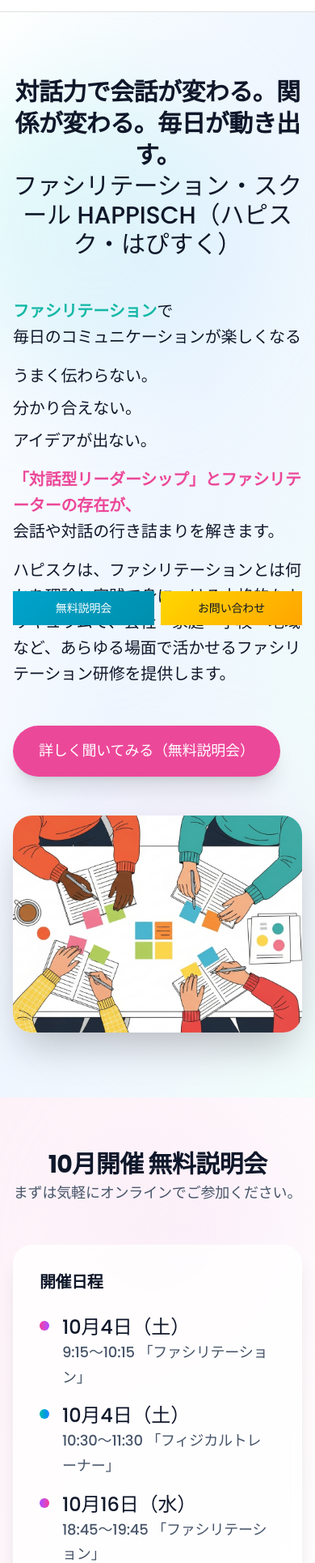
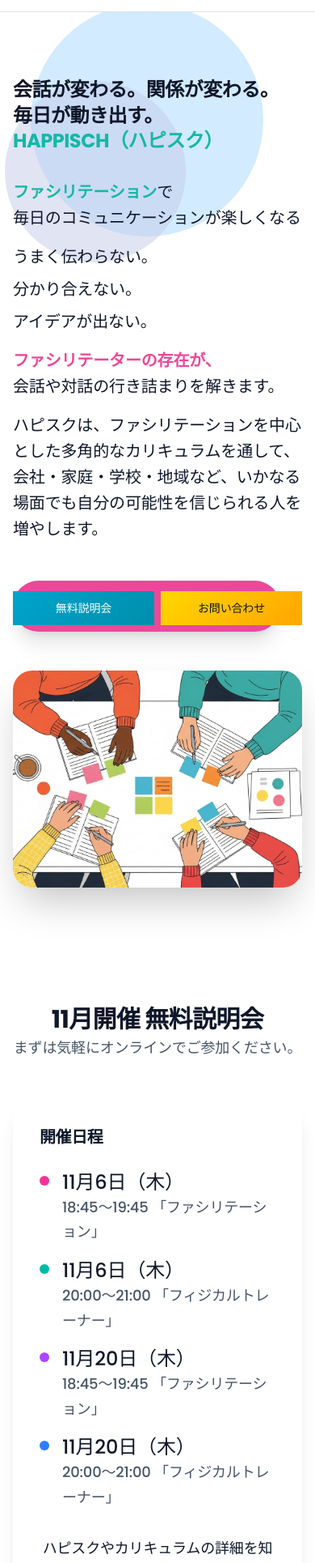
Before and after one commit to nakano-happiob/happisc2-, a Next.js app: page / in a window 390 px wide. Shown: the part 60-1990 px from the top of the page at 81% size. Built offline with nearby package versions, Linux system fonts and the light colour scheme.

Commit message:
fix: 25.10/17.12:30

```diff
--- a/app/components/AboutCompany.jsx
+++ b/app/components/AboutCompany.jsx
@@ -1,6 +1,6 @@
 export default function AboutCompany(){
   return (
-    <section id="about-company" className="section-space bg-white">
+    <section id="about-company" className="section-space bg-transparent">
       <div className="container-live">
         <div className="text-center mb-section">
           <h2 className="title-lg">ハピオブについて</h2>
--- a/app/components/AboutDialogue.jsx
+++ b/app/components/AboutDialogue.jsx
@@ -1,13 +1,13 @@
 export default function AboutDialogue(){
   return (
-    <section id="about" className="section-space relative" style={{background: 'var(--brand-teal-soft)'}}>
+    <section id="about" className="section-space relative bg-transparent">
       {/* 背景画像エリア（後で画像挿入予定） */}
-      <div className="absolute inset-0 bg-gradient-to-br from-teal-50/80 to-blue-50/80"></div>
+      <div className="absolute inset-0 bg-transparent"></div>
 
       <div className="container-live relative z-10">
         <div className="text-center">
           {/* added keyword: ファシリテーションとは */}
-          <h2 className="title-lg mb-12">なぜ今、ファシリテーションと対話力が必要か？</h2>
+          <h2 className="title-lg mb-12">なぜ今、ファシリテーションが必要か？</h2>
 
           <div className="max-w-4xl mx-auto">
             <div className="bg-white/90 backdrop-blur-sm rounded-3xl p-12 shadow-lg">
@@ -15,13 +15,13 @@
                 {/* added keyword: 対話, 研修 */}
                 <p>ハピオブではこれまで、企業・学校・地域など、150を超える場面で<br/>対話研修の場づくりをデザインしてきました。</p>
                 {/* added keyword: ファシリテーション */}
-                <p>また、どの場面でもファシリテーションを活用し、ファシリテーターが進行役を務め、<br/>コミュニケーションの円滑化を図ってきました。</p>
+                <p>また、どの場面でもファシリテーションを活用し、<br/>コミュニケーションの円滑化を図ってきました。</p>
                 <p>その場にいる人が安心して本音を出しあい、集中して対話ができる。<br/>"見えない舵取り"をすることで、新しい気付きが生まれます。</p>
-                <p>ただ、仕事や日常のあらゆる議論は、言い合いや沈黙になりがちです。<br/>AIなどの技術が進歩しても、この問題は解決しません。</p>
+                <p>一方、仕事や日常のあらゆる議論は、言い合いや沈黙になりがちです。<br/>AIなどの技術が進歩しても、この問題は解決しません。</p>
                 {/* added keyword: ファシリテーションとは */}
-                <p>だからこそ今、<span style={{color: 'var(--brand-pink)'}}>ファシリテーションとは何か</span>を理解し、<br/>ファシリテーターの存在が注目されています。</p>
+                <p>だからこそ今、<span style={{color: 'var(--brand-pink)'}}>ファシリテーションとは何か</span>を理解した、<br/>ファシリテーターの存在が注目されています。</p>
                 {/* added keyword: 対話型リーダーシップ */}
-                <p>あらゆる場面で活躍する対話型リーダーシップを持つファシリテーターが増えることで、<br/>会社・学校・地域もますます豊かになります。</p>
+                <p>あらゆる場面で活躍するファシリテーターが増えることで、<br/>会社・学校・地域もますます豊かになります。</p>
                 <p>あなたもファシリテーターの一人として、<br/>持続可能なコミュニティづくりに貢献してみませんか？</p>
               </div>
             </div>
--- a/app/components/Benefits.jsx
+++ b/app/components/Benefits.jsx
@@ -96,37 +96,37 @@
       title: "「学習歴」に着目",
       subtitle: "あなただけの学習記録",
       desc: "受講した背景や目指す姿に合わせ、あなたの「学習歴」を残します",
-      color: "bg-gradient-to-br from-pink-500 to-pink-600",
-      bgColor: "bg-pink-50"
+      color: "bg-pink-500",
+      bgColor: "bg-transparent"
     },
     {
       number: "02",
       title: "柔軟な受講形式",
       subtitle: "ライフスタイルに合わせて",
-      desc: "対面・オンライン であなたのライフスタイルに合わせて選択",
-      color: "bg-gradient-to-br from-orange-500 to-orange-600",
-      bgColor: "bg-orange-50"
+      desc: "オンライン中心であなたのライフスタイルに合わせて受講できます",
+      color: "bg-orange-500",
+      bgColor: "bg-transparent"
     },
     {
       number: "03",
       title: "少人数制カリキュラム",
       subtitle: "一人ひとりに丁寧な指導",
       desc: "一人ひとりに目が届く人数で丁寧な指導を受けられます。",
-      color: "bg-gradient-to-br from-teal-500 to-teal-600",
-      bgColor: "bg-teal-50"
+      color: "bg-teal-500",
+      bgColor: "bg-transparent"
     },
     {
       number: "04",
       title: "フォロー制度",
       subtitle: "継続的なサポート体制",
       desc: "カリキュラムや受講終了後の個別相談も可能です。",
-      color: "bg-gradient-to-br from-purple-500 to-purple-600",
-      bgColor: "bg-purple-50"
+      color: "bg-purple-500",
+      bgColor: "bg-transparent"
     }
   ];
 
   return (
-    <section id="benefits" className="section-space bg-gradient">
+    <section id="benefits" className="section-space bg-transparent">
       <div className="container-live">
         <div className="text-center mb-section">
           <h2 className="title-lg">ハピスクの特徴</h2>
--- a/app/components/Closing.jsx
+++ b/app/components/Closing.jsx
@@ -1,11 +1,6 @@
 export default function Closing(){
   return (
-    <section id="closing" className="section-space text-center relative overflow-hidden" style={{background: 'linear-gradient(135deg, #ffffff 0%, #f8fafc 50%, #e2e8f0 100%)'}}>
-      {/* Background decorations */}
-      <div className="absolute inset-0">
-        <div className="absolute top-20 right-20 w-96 h-96 bg-gradient-to-br from-teal-200 to-blue-200 rounded-full opacity-20 blur-3xl"></div>
-        <div className="absolute bottom-20 left-20 w-80 h-80 bg-gradient-to-br from-pink-200 to-purple-200 rounded-full opacity-20 blur-3xl"></div>
-      </div>
+    <section id="closing" className="section-space text-center relative overflow-hidden bg-transparent">
 
       <div className="container-live relative z-10">
         <div className="content-width">
--- a/app/components/Curriculum.jsx
+++ b/app/components/Curriculum.jsx
@@ -71,7 +71,7 @@
   ];
 
   return (
-    <section id="curriculum" className="section-space bg-white">
+    <section id="curriculum" className="section-space bg-transparent">
       <div className="container-live">
         <div className="text-center mb-section">
           <h2 className="title-lg">カリキュラム</h2>
@@ -106,7 +106,7 @@
 
                     <div className="flex-1 pt-6 md:pt-2">
                       <div className="flex items-start mb-2 md:mb-3">
-                        <div className={`w-3 h-3 bg-gradient-to-r ${subject.color} rounded-full mr-3 flex-shrink-0 mt-1`}></div>
+                        <div className={`w-3 h-3 ${subject.color} rounded-full mr-3 flex-shrink-0 mt-1`}></div>
                         <h4 className="text-sm md:text-lg break-words" style={{
                           color: '#0F172A',
                           fontWeight: '900',
@@ -155,7 +155,7 @@
 
                     <div className="flex-1 pt-6 md:pt-2">
                       <div className="flex items-start mb-2 md:mb-3">
-                        <div className={`w-3 h-3 bg-gradient-to-r ${subject.color} rounded-full mr-3 flex-shrink-0 mt-1`}></div>
+                        <div className={`w-3 h-3 ${subject.color} rounded-full mr-3 flex-shrink-0 mt-1`}></div>
                         <h4 className="text-sm md:text-lg break-words" style={{
                           color: '#0F172A',
                           fontWeight: '900',
--- a/app/components/FAQ.jsx
+++ b/app/components/FAQ.jsx
@@ -41,7 +41,7 @@
   };
 
   return (
-    <section id="faq" className="section-space bg-white">
+    <section id="faq" className="section-space bg-transparent">
       <div className="container-live">
         <div className="text-center mb-section">
           <h2 className="title-lg">よくある質問</h2>
--- a/app/components/FirstTermSchedule.jsx
+++ b/app/components/FirstTermSchedule.jsx
@@ -1,11 +1,6 @@
 export default function FirstTermSchedule(){
   return (
-    <section className="py-16 bg-gradient-to-br from-white to-blue-50 relative overflow-hidden">
-      {/* Background decorations */}
-      <div className="absolute top-0 left-0 w-full h-full">
-        <div className="absolute top-10 right-10 w-64 h-64 bg-gradient-to-br from-blue-200 to-teal-200 rounded-full opacity-20 blur-3xl"></div>
-        <div className="absolute bottom-10 left-10 w-56 h-56 bg-gradient-to-br from-purple-200 to-pink-200 rounded-full opacity-20 blur-3xl"></div>
-      </div>
+    <section className="py-16 bg-transparent relative overflow-hidden">
 
       <div className="max-w-4xl mx-auto px-4 sm:px-6 lg:px-8 relative z-10">
         <div className="text-center mb-12">
--- a/app/components/FreeInfoSession.jsx
+++ b/app/components/FreeInfoSession.jsx
@@ -1,16 +1,11 @@
 export default function FreeInfoSession(){
   return (
-    <section className="py-16 bg-gradient-to-br from-pink-50 to-white relative overflow-hidden">
-      {/* Background decorations */}
-      <div className="absolute top-0 left-0 w-full h-full">
-        <div className="absolute top-10 right-10 w-64 h-64 bg-gradient-to-br from-pink-200 to-purple-200 rounded-full opacity-20 blur-3xl"></div>
-        <div className="absolute bottom-10 left-10 w-56 h-56 bg-gradient-to-br from-teal-200 to-blue-200 rounded-full opacity-20 blur-3xl"></div>
-      </div>
+    <section className="py-16 bg-transparent relative overflow-hidden">
 
       <div className="max-w-4xl mx-auto px-4 sm:px-6 lg:px-8 relative z-10">
         <div className="text-center mb-12">
           <h2 className="text-3xl lg:text-4xl font-bold mb-6" style={{color: '#0F172A'}}>
-            10月開催 無料説明会
+            11月開催 無料説明会
           </h2>
           <p className="text-lg mb-8" style={{color: '#475569'}}>
             まずは気軽にオンラインでご参加ください。
@@ -27,30 +22,30 @@
               <br/>
               <div className="space-y-4">
                  <div className="flex items-start">
-                   <div className="w-3 h-3 bg-gradient-to-r from-pink-500 to-purple-500 rounded-full mr-4 mt-2 flex-shrink-0"></div>
+                   <div className="w-3 h-3 bg-pink-500 rounded-full mr-4 mt-2 flex-shrink-0"></div>
                    <div>
-                     <p className="text-2xl font-semibold" style={{color: '#0F172A'}}>10月4日（土）</p>
-                     <p className="text-lg" style={{color: '#475569'}}>9:15〜10:15 「ファシリテーション」</p>
-                   </div>
-                 </div>
-                 <div className="flex items-start">
-                   <div className="w-3 h-3 bg-gradient-to-r from-teal-500 to-blue-500 rounded-full mr-4 mt-2 flex-shrink-0"></div>
-                   <div>
-                     <p className="text-2xl font-semibold" style={{color: '#0F172A'}}>10月4日（土）</p>
-                     <p className="text-lg" style={{color: '#475569'}}>10:30〜11:30 「フィジカルトレーナー」</p>
-                   </div>
-                 </div>
-                 <div className="flex items-start">
-                   <div className="w-3 h-3 bg-gradient-to-r from-purple-500 to-pink-500 rounded-full mr-4 mt-2 flex-shrink-0"></div>
-                   <div>
-                     <p className="text-2xl font-semibold" style={{color: '#0F172A'}}>10月16日（水）</p>
+                     <p className="text-2xl font-semibold" style={{color: '#0F172A'}}>11月6日（木）</p>
                      <p className="text-lg" style={{color: '#475569'}}>18:45〜19:45 「ファシリテーション」</p>
                    </div>
                  </div>
                  <div className="flex items-start">
-                   <div className="w-3 h-3 bg-gradient-to-r from-blue-500 to-teal-500 rounded-full mr-4 mt-2 flex-shrink-0"></div>
+                   <div className="w-3 h-3 bg-teal-500 rounded-full mr-4 mt-2 flex-shrink-0"></div>
                    <div>
-                     <p className="text-2xl font-semibold" style={{color: '#0F172A'}}>10月16日（水）</p>
+                     <p className="text-2xl font-semibold" style={{color: '#0F172A'}}>11月6日（木）</p>
+                     <p className="text-lg" style={{color: '#475569'}}>20:00〜21:00 「フィジカルトレーナー」</p>
+                   </div>
+                 </div>
+                 <div className="flex items-start">
+                   <div className="w-3 h-3 bg-purple-500 rounded-full mr-4 mt-2 flex-shrink-0"></div>
+                   <div>
+                     <p className="text-2xl font-semibold" style={{color: '#0F172A'}}>11月20日（木）</p>
+                     <p className="text-lg" style={{color: '#475569'}}>18:45〜19:45 「ファシリテーション」</p>
+                   </div>
+                 </div>
+                 <div className="flex items-start">
+                   <div className="w-3 h-3 bg-blue-500 rounded-full mr-4 mt-2 flex-shrink-0"></div>
+                   <div>
+                     <p className="text-2xl font-semibold" style={{color: '#0F172A'}}>11月20日（木）</p>
                      <p className="text-lg" style={{color: '#475569'}}>20:00〜21:00 「フィジカルトレーナー」</p>
                    </div>
                  </div>
--- a/app/components/Hero.jsx
+++ b/app/components/Hero.jsx
@@ -2,30 +2,21 @@
 
 export default function Hero(){
   return (
-    <section id="hero" className="py-20 bg-gradient-to-br from-white via-blue-50 to-teal-50 relative overflow-hidden">
-      {/* Background decorations */}
-      <div className="absolute top-0 left-0 w-full h-full">
-        <div className="absolute top-20 right-20 w-96 h-96 bg-gradient-to-br from-teal-200 to-blue-200 rounded-full opacity-30 blur-3xl"></div>
-        <div className="absolute bottom-20 left-20 w-80 h-80 bg-gradient-to-br from-pink-200 to-purple-200 rounded-full opacity-30 blur-3xl"></div>
-      </div>
+    <section id="hero" className="py-20 bg-transparent relative overflow-hidden">
 
       <div className="max-w-7xl mx-auto px-4 sm:px-6 lg:px-8 relative z-10">
-        {/* Main title centered */}
-        <div className="text-center mb-12">
-          <h1 className="text-3xl lg:text-5xl font-bold mb-4" style={{color: '#0F172A'}}>
-            {/* added keyword: 対話力 */}
-            対話力で会話が変わる。関係が変わる。毎日が動き出す。
-          </h1>
-          <p className="text-3xl lg:text-5xl font-bold" style={{color: '#0F172A'}}>
-            {/* added keyword: ファシリテーション */}
-            ファシリテーション・スクール HAPPISCH（ハピスク・はぴすく）
-          </p>
-        </div>
-
         {/* Two-column layout */}
         <div className="grid lg:grid-cols-2 gap-12 items-center max-w-6xl mx-auto">
           {/* Left: Text content */}
           <div className="space-y-6">
+            {/* Main title left-aligned */}
+            <div className="text-left mb-8 w-full">
+              <h1 className="text-2xl sm:text-3xl lg:text-5xl font-bold mb-4" style={{color: '#0F172A'}}>
+                <span className="whitespace-nowrap" style={{color: '#0F172A', fontWeight: 'bold'}}>会話が変わる。関係が変わる。</span><br/>
+                <span className="whitespace-nowrap" style={{color: '#0F172A', fontWeight: 'bold'}}>毎日が動き出す。</span><br/>
+                <span style={{color: '#14B8A6', fontWeight: 'bold'}}>HAPPISCH（ハピスク）</span>
+              </h1>
+            </div>
             <div className="space-y-4" style={{fontSize: '20px', lineHeight: '1.6'}}>
               <p>
                 <span style={{color: '#14B8A6', fontWeight: 'bold'}}>ファシリテーション</span>で<br/>
@@ -39,14 +30,12 @@
               </div>
 
               <p>
-                {/* added keyword: 対話型リーダーシップ */}
-                <strong style={{color: '#EC4899'}}>「対話型リーダーシップ」とファシリテーターの存在が、</strong><br/>
+                <strong style={{color: '#EC4899'}}>ファシリテーターの存在が、</strong><br/>
                 会話や対話の行き詰まりを解きます。
               </p>
 
               <p>
-                {/* added keyword: ファシリテーションとは, 研修 */}
-                ハピスクは、ファシリテーションとは何かを理論と実践で身につける本格的なカリキュラムで、会社・家庭・学校・地域など、あらゆる場面で活かせるファシリテーション研修を提供します。
+                ハピスクは、ファシリテーションを中心とした多角的なカリキュラムを通して、会社・家庭・学校・地域など、いかなる場面でも自分の可能性を信じられる人を増やします。
               </p>
             </div>
 
@@ -59,7 +48,7 @@
 
           {/* Right: Image */}
           <div className="relative">
-            <div className="relative aspect-[4/3] rounded-3xl overflow-hidden shadow-2xl bg-gradient-to-br from-teal-100 to-blue-100">
+            <div className="relative aspect-[4/3] rounded-3xl overflow-hidden shadow-2xl bg-transparent">
               <img
                 src="/top2.jpg"
                 alt="ハピスクでのファシリテーション学習風景"
@@ -69,9 +58,9 @@
                   e.target.nextSibling.style.display = 'flex';
                 }}
               />
-              <div className="absolute inset-0 flex items-center justify-center bg-gradient-to-br from-teal-100 to-blue-100" style={{display: 'none'}}>
+              <div className="absolute inset-0 flex items-center justify-center bg-transparent" style={{display: 'none'}}>
                 <div className="text-center text-gray-600">
-                  <div className="w-16 h-16 mx-auto mb-4 bg-teal-200 rounded-full flex items-center justify-center">
+                  <div className="w-16 h-16 mx-auto mb-4 bg-gray-200 rounded-full flex items-center justify-center">
                     <span className="text-2xl">📚</span>
                   </div>
                   <p className="text-lg font-medium">ファシリテーション学習</p>
--- a/app/components/PageShell.jsx
+++ b/app/components/PageShell.jsx
@@ -4,7 +4,43 @@
 
 export default function PageShell({ children }){
   return (
-    <div style={{background: '#FFFFFF', minHeight: '100vh'}}>
+    <div style={{background: 'transparent', minHeight: '100vh', position: 'relative', overflow: 'hidden'}}>
+      {/* Background decorative circles */}
+      <div className="absolute inset-0 pointer-events-none">
+        {/* Top section circles - reduced for Hero section */}
+        <div className="absolute top-16 right-16 w-72 h-72 rounded-full opacity-65" style={{background: '#bae1ff'}}></div>
+        <div className="absolute top-40 right-40 w-56 h-56 rounded-full opacity-55" style={{background: '#c7ceea'}}></div>
+
+        {/* Upper middle section */}
+        <div className="absolute top-1/4 left-1/6 w-60 h-60 rounded-full opacity-60" style={{background: '#ffcccb'}}></div>
+        <div className="absolute top-1/3 right-1/5 w-52 h-52 rounded-full opacity-65" style={{background: '#d4edda'}}></div>
+        <div className="absolute top-1/4 left-1/2 w-44 h-44 rounded-full opacity-50" style={{background: '#f0e68c'}}></div>
+
+        {/* Middle section - adjusted to avoid overlapping with Program section */}
+        <div className="absolute top-1/2 -left-20 w-68 h-68 rounded-full opacity-55" style={{background: '#e6e6fa'}}></div>
+        <div className="absolute top-1/2 -right-20 w-56 h-56 rounded-full opacity-60" style={{background: '#a8e6cf'}}></div>
+        <div className="absolute top-1/2 left-1/12 w-48 h-48 rounded-full opacity-45" style={{background: '#ffd1dc'}}></div>
+
+        {/* Lower middle section - adjusted to avoid overlapping with Curriculum section */}
+        <div className="absolute top-2/3 -left-16 w-64 h-64 rounded-full opacity-50" style={{background: '#f0f8ff'}}></div>
+        <div className="absolute top-2/3 -right-16 w-60 h-60 rounded-full opacity-55" style={{background: '#ffe4e1'}}></div>
+        <div className="absolute top-2/3 left-1/12 w-52 h-52 rounded-full opacity-45" style={{background: '#f5fffa'}}></div>
+
+        {/* Bottom section circles - adjusted to avoid overlapping with buttons */}
+        <div className="absolute bottom-20 -left-24 w-72 h-72 rounded-full opacity-60" style={{background: '#e0ffff'}}></div>
+        <div className="absolute bottom-40 -left-32 w-56 h-56 rounded-full opacity-50" style={{background: '#ffe4e1'}}></div>
+        <div className="absolute bottom-16 -right-24 w-68 h-68 rounded-full opacity-55" style={{background: '#f0f8ff'}}></div>
+        <div className="absolute bottom-32 -right-32 w-48 h-48 rounded-full opacity-45" style={{background: '#fff0f5'}}></div>
+
+        {/* FAQ section decorative elements - positioned on outer edges */}
+        <div className="absolute top-4/5 -left-16 w-56 h-56 rounded-full opacity-50" style={{background: '#e6e6fa'}}></div>
+        <div className="absolute top-4/5 -right-16 w-48 h-48 rounded-full opacity-45" style={{background: '#f0e68c'}}></div>
+
+        {/* Additional scattered elements */}
+        <div className="absolute top-1/6 left-1/3 w-40 h-40 rounded-full opacity-40" style={{background: '#dda0dd'}}></div>
+        <div className="absolute top-1/8 right-1/3 w-32 h-32 rounded-full opacity-30" style={{background: '#ffb6c1'}}></div>
+      </div>
+
       <StructuredData />
       <Header />
       {children}
--- a/app/components/Program.jsx
+++ b/app/components/Program.jsx
@@ -1,14 +1,14 @@
 export default function Program(){
 
   return (
-    <section id="program" className="section-space" style={{background: '#fafafa'}}>
+    <section id="program" className="section-space bg-transparent">
       <div className="container-live">
         <div className="text-center mb-section">
           {/* added keyword: ファシリテーション研修 */}
-          <h2 className="title-lg">ファシリテーション研修コースについて</h2>
+          <h2 className="title-lg">学習コースについて</h2>
           <p className="text-unified content-width" style={{color: 'var(--text-muted)'}}>
             {/* added keyword: 対話力 */}
-            あなたの学習スタイルに合わせた対話力を育む柔軟なプログラム設計
+            目的に合わせた柔軟なコース選択が可能です
           </p>
         </div>
 
@@ -16,7 +16,7 @@
         <div className="content-width-wide">
           <div className="grid-fixed cols-2">
             {/* ベーシックコース */}
-            <div className="relative bg-gradient-to-br from-teal-500 to-teal-600 rounded-3xl text-white shadow-2xl" style={{padding: '24px'}}>
+            <div className="relative bg-teal-500 rounded-3xl text-white shadow-2xl" style={{padding: '24px'}}>
               <div className="absolute top-6 right-6 bg-yellow-400 text-black px-3 py-1 rounded-full text-sm font-bold">
                 おすすめ
               </div>
--- a/app/components/UseCasesTabs.jsx
+++ b/app/components/UseCasesTabs.jsx
@@ -74,13 +74,7 @@
   ];
 
   return (
-    <section id="usecases" className="section-space relative overflow-hidden"
-             style={{background: 'linear-gradient(135deg, var(--brand-teal-soft) 0%, #ffffff 30%, var(--brand-pink-soft) 100%)'}}>
-      {/* Background decorations */}
-      <div className="absolute top-0 left-0 w-full h-full">
-        <div className="absolute top-10 right-20 w-96 h-96 bg-gradient-to-br from-teal-200 to-blue-200 rounded-full opacity-20 blur-3xl"></div>
-        <div className="absolute bottom-10 left-20 w-80 h-80 bg-gradient-to-br from-pink-200 to-purple-200 rounded-full opacity-20 blur-3xl"></div>
-      </div>
+    <section id="usecases" className="section-space relative overflow-hidden bg-transparent">
 
       <div className="container-live relative z-10">
         <div className="text-center mb-16">
```
